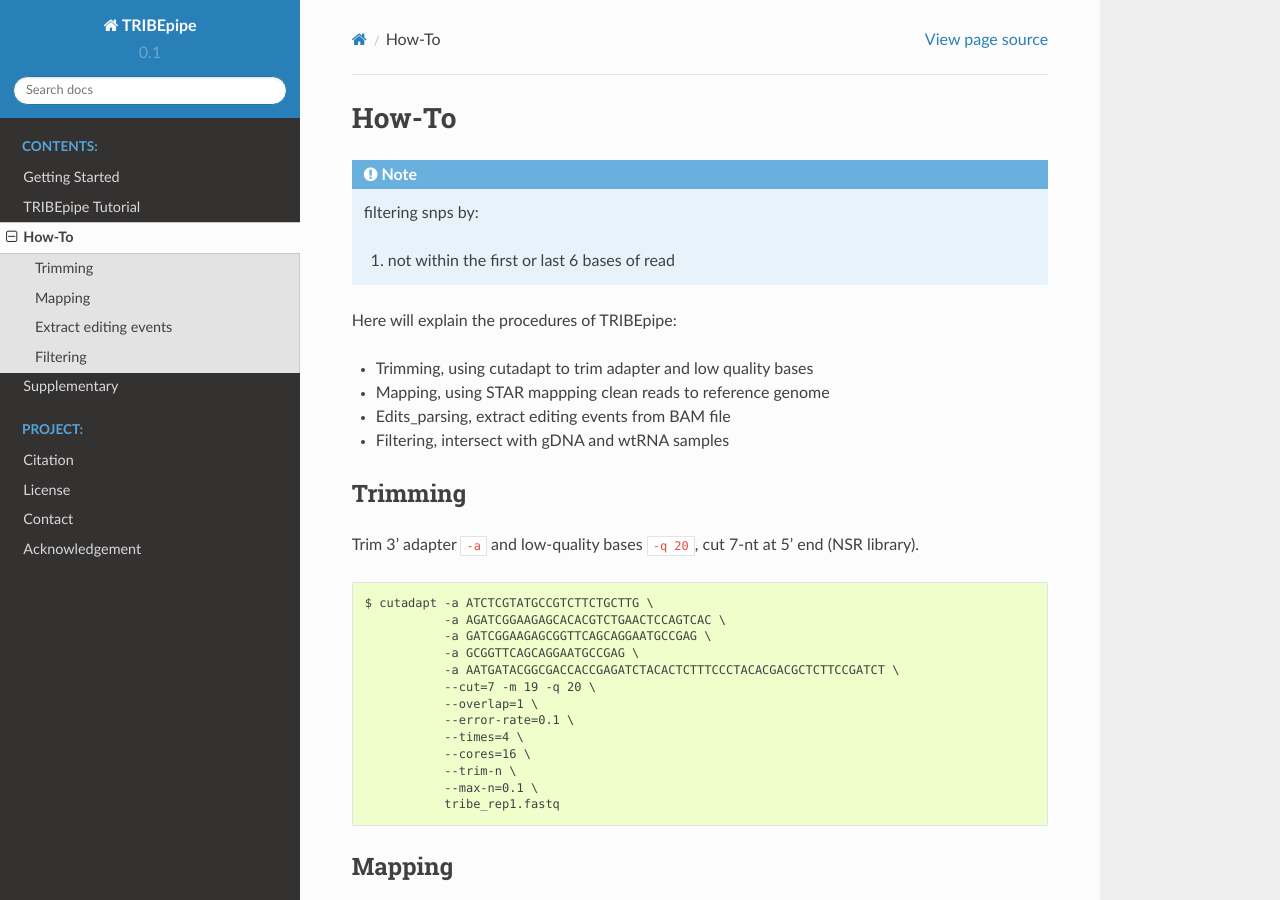
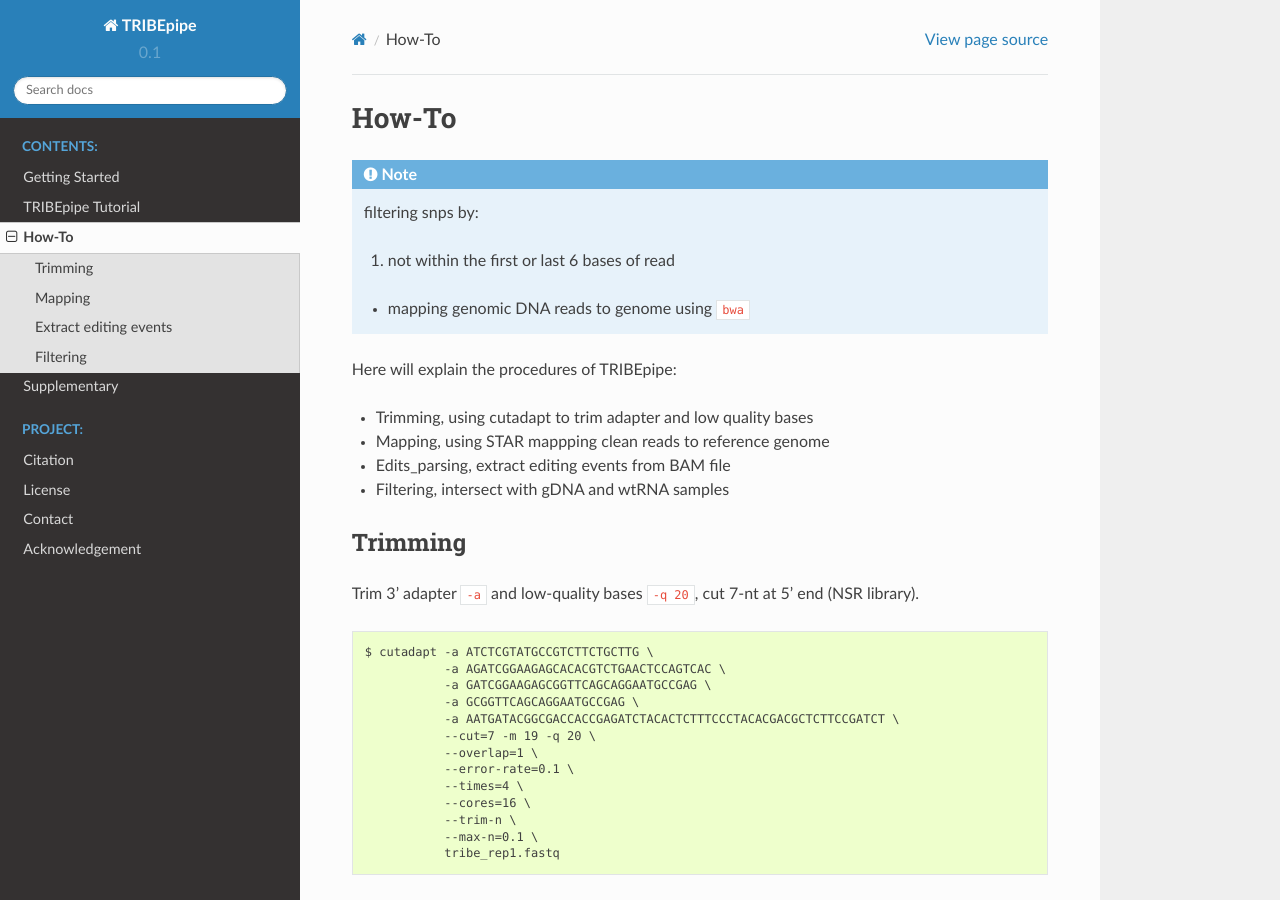
Before and after one commit to bakerwm/TRIBEpipe, a Sphinx documentation site: the page built from docs/source/how_to.rst, in a window 1280 px wide and 900 px high. Built offline with Sphinx 7.4.7 and the Read the Docs theme 2.0.0, drawn with Linux system fonts in a browser that asks for light colours.

Commit message:
add todo

```diff
--- a/docs/source/how_to.rst
+++ b/docs/source/how_to.rst
@@ -10,6 +10,8 @@ How-To
   filtering snps by:
 
   1. not within the first or last 6 bases of read
+
+  - mapping genomic DNA reads to genome using ``bwa``
 
 
 Here will explain the procedures of TRIBEpipe:
```
